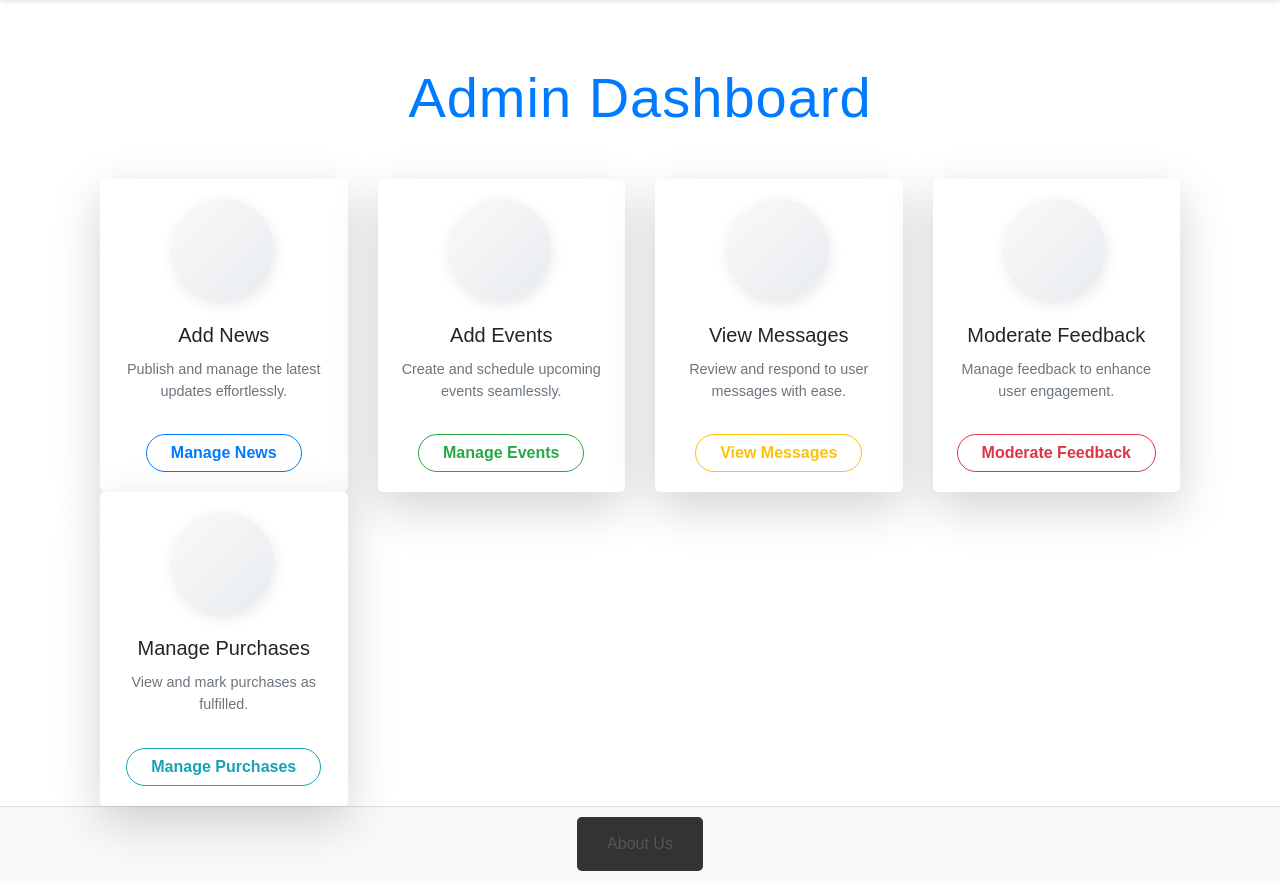
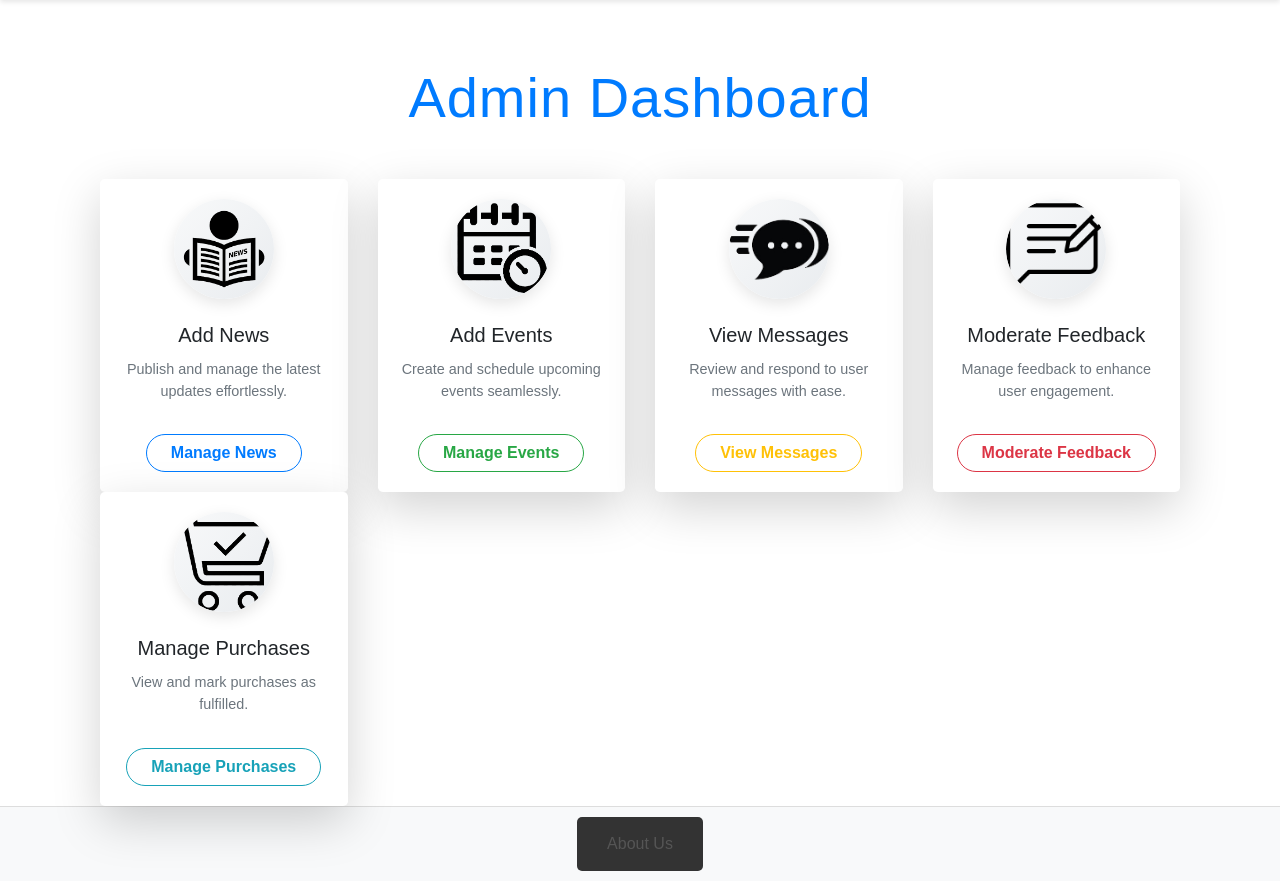
Before and after one commit to Nikoliadis/DEV5003-Nikoliadis, a Flask app: template templates/admin_dashboard.html in a window 1280 px wide. Shown: the part 64-945 px from the top of the page. Run offline with Flask 3, Linux system fonts and the light colour scheme; the template is opened without the code that fills it: most values are stand-ins (such as "Sample title", 1, 10 or a date in 2020); some libraries are stand-ins or nearby versions.

Commit message:
Added More Desing

```diff
--- a/templates/admin_dashboard.html
+++ b/templates/admin_dashboard.html
@@ -9,7 +9,7 @@
             <div class="card border-0 shadow-lg h-100 rounded-lg">
                 <div class="card-body text-center">
                     <div class="icon-container mb-4">
-                        <i class="bi bi-newspaper text-primary display-4"></i>
+                        <img src="{{ url_for('static', filename='uploads/83342845-newspaper-flat-vector-icon-news-symbol-logo-illustration-business-concept-simple-flat-pictogram-on.png') }}" alt="News" class="icon-img">
                     </div>
                     <h5 class="card-title fw-bold">Add News</h5>
                     <p class="card-text text-muted">Publish and manage the latest updates effortlessly.</p>
@@ -22,7 +22,7 @@
             <div class="card border-0 shadow-lg h-100 rounded-lg">
                 <div class="card-body text-center">
                     <div class="icon-container mb-4">
-                        <i class="bi bi-calendar-event text-success display-4"></i>
+                        <img src="{{ url_for('static', filename='uploads/png-transparent-computer-icons-event-management-business-computer-software-business-text-people-innovation-thumbnail.png') }}" alt="Events" class="icon-img">
                     </div>
                     <h5 class="card-title fw-bold">Add Events</h5>
                     <p class="card-text text-muted">Create and schedule upcoming events seamlessly.</p>
@@ -35,7 +35,7 @@
             <div class="card border-0 shadow-lg h-100 rounded-lg">
                 <div class="card-body text-center">
                     <div class="icon-container mb-4">
-                        <i class="bi bi-envelope text-warning display-4"></i>
+                        <img src="{{ url_for('static', filename='uploads/images.png') }}" alt="Messages" class="icon-img">
                     </div>
                     <h5 class="card-title fw-bold">View Messages</h5>
                     <p class="card-text text-muted">Review and respond to user messages with ease.</p>
@@ -48,7 +48,7 @@
             <div class="card border-0 shadow-lg h-100 rounded-lg">
                 <div class="card-body text-center">
                     <div class="icon-container mb-4">
-                        <i class="bi bi-chat-dots text-danger display-4"></i>
+                        <img src="{{ url_for('static', filename='uploads/813419.png') }}" alt="Feedback" class="icon-img">
                     </div>
                     <h5 class="card-title fw-bold">Moderate Feedback</h5>
                     <p class="card-text text-muted">Manage feedback to enhance user engagement.</p>
@@ -61,7 +61,7 @@
             <div class="card border-0 shadow-lg h-100 rounded-lg">
                 <div class="card-body text-center">
                     <div class="icon-container mb-4">
-                <i class="bi bi-cart-check text-info display-4"></i>
+                        <img src="{{ url_for('static', filename='uploads/png-transparent-computer-icons-icon-design-order-icon-cdr-angle-text-thumbnail.png') }}" alt="Purchases" class="icon-img">
                     </div>
                     <h5 class="card-title fw-bold">Manage Purchases</h5>
                     <p class="card-text text-muted">View and mark purchases as fulfilled.</p>
@@ -83,6 +83,14 @@
         border-radius: 50%;
         background: linear-gradient(135deg, #f8f9fa, #e9ecef);
         box-shadow: 0 5px 15px rgba(0, 0, 0, 0.1);
+        overflow: hidden;
+    }
+
+    .icon-img {
+        width: 100%;
+        height: 100%;
+        object-fit: cover;
+        border-radius: 50%;
     }
 
     .card {
```
Also changed, not shown: static/uploads/813419.png (added), static/uploads/83342845-newspaper-flat-vector-icon-news-symbol-logo-illustration-business-concept-simple-flat-pictogram-on.png (added), static/uploads/images.png (added), static/uploads/png-transparent-computer-icons-event-management-business-computer-software-business-text-people-innovation-thumbnail.png (added), static/uploads/png-transparent-computer-icons-icon-design-order-icon-cdr-angle-text-thumbnail.png (added), templates/profile.html (line endings or trailing spaces). Lines whose indentation alone changed are shown as unchanged.
